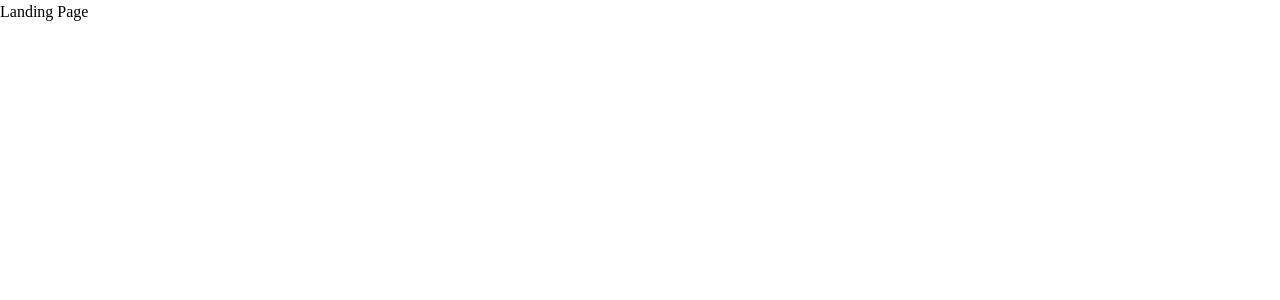
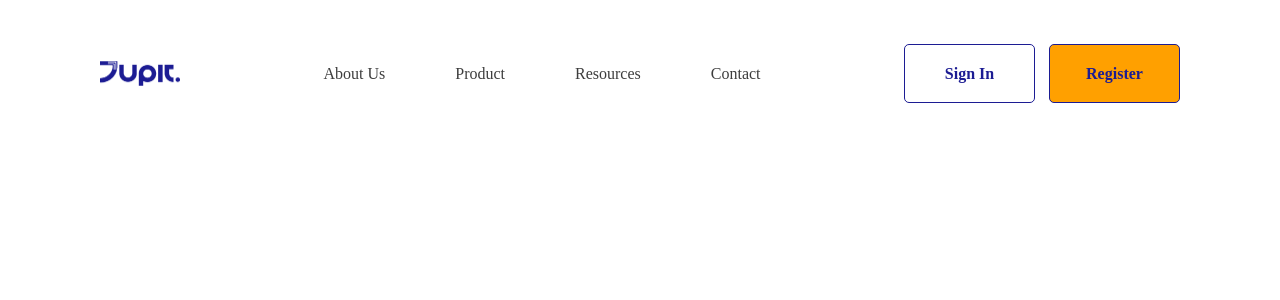
Before and after one commit to webDevTolu/jupit-technologies, a React (Create React App) app in the folder jupit-tech/: page / in a window 1280 px wide. Shown: the top 300 px of the page. Built offline with nearby package versions, Linux system fonts and the light colour scheme.

Commit message:
landing page nav

```diff
--- /dev/null
+++ b/jupit-tech/src/components/LandingPage/Hero.tsx
@@ -0,0 +1,11 @@
+import Nav from "./Nav";
+
+const Hero = () => {
+  return (
+    <div className="w-screen bg-white px-4 pt-4 lg:pt-11 lg:px-[100px]">
+      <Nav />
+    </div>
+  );
+};
+
+export default Hero;
--- /dev/null
+++ b/jupit-tech/src/components/LandingPage/Nav.tsx
@@ -0,0 +1,72 @@
+import { useState } from "react";
+import { Link } from "react-router-dom";
+import jupitLogo from "../../assets/images/jupit-logo.png";
+import SideBar from "./SideBar";
+import NavLink from "./NavLink";
+
+const Nav = () => {
+  const [isOPen, setIsOPen] = useState<boolean>(false);
+
+  return (
+    <nav className="flex justify-between items-center">
+      {/* logo */}
+      <Link to="/" className="w-20 h-[50]">
+        <img
+          src={jupitLogo}
+          alt="Jupit Logo"
+          className="w-full h-auto object-center object-contain"
+        />
+      </Link>
+
+      <span
+        className="lg:hidden cursor-pointer"
+        onClick={() => {
+          setIsOPen(true);
+        }}
+      >
+        <svg
+          viewBox="0 0 20 20"
+          fill="currentColor"
+          className="w-6 h-6 md:w-10 md:h-10 cursor-pointer"
+        >
+          <path
+            fillRule="evenodd"
+            d="M2 4.75A.75.75 0 012.75 4h14.5a.75.75 0 010 1.5H2.75A.75.75 0 012 4.75zM2 10a.75.75 0 01.75-.75h14.5a.75.75 0 010 1.5H2.75A.75.75 0 012 10zm0 5.25a.75.75 0 01.75-.75h14.5a.75.75 0 010 1.5H2.75a.75.75 0 01-.75-.75z"
+            clipRule="evenodd"
+          />
+        </svg>
+      </span>
+      {isOPen && (
+        <SideBar
+          onClose={() => {
+            setIsOPen(false);
+          }}
+        />
+      )}
+      {/* navLinks */}
+      <ul className="hidden lg:flex gap-x-[70px]">
+        <NavLink color="text-navLink" to="/" title="About Us" />
+        <NavLink color="text-navLink" to="/" title="Product" />
+        <NavLink color="text-navLink" to="/" title="Resources" />
+        <NavLink color="text-navLink" to="/" title="Contact" />
+      </ul>
+      {/* buttons */}
+      <div className="hidden lg:flex gap-x-[14px]">
+        <button
+          type="button"
+          className="text-jupitBlue border rounded-[5px] w-[131px] h-[59px] flex items-center justify-center border-jupitBlue text-base font-bold"
+        >
+          Sign In
+        </button>
+        <button
+          type="button"
+          className="text-jupitBlue border rounded-[5px] w-[131px] h-[59px] flex items-center justify-center border-jupitBlue text-base font-bold bg-jupit-sec"
+        >
+          Register
+        </button>
+      </div>
+    </nav>
+  );
+};
+
+export default Nav;
--- /dev/null
+++ b/jupit-tech/src/components/LandingPage/NavLink.tsx
@@ -0,0 +1,20 @@
+import { Link } from "react-router-dom";
+
+interface NavLinkProps {
+  to: string;
+  title: string;
+  color: string;
+}
+
+const NavLink = ({ to, title, color }: NavLinkProps) => {
+  const style = `${color} text-base leading-[20px]`;
+  return (
+    <li>
+      <Link to={to} className={style}>
+        {title}
+      </Link>
+    </li>
+  );
+};
+
+export default NavLink;
--- /dev/null
+++ b/jupit-tech/src/components/LandingPage/SideBar.tsx
@@ -0,0 +1,46 @@
+import NavLink from "./NavLink";
+
+interface SideBarProps {
+  onClose: () => void;
+}
+
+const SideBar = ({ onClose }: SideBarProps) => {
+  return (
+    <div className="absolute top-0 right-0 w-3/4 md:w-1/2 h-screen bg-jupitBlue flex flex-col justify-between p-4 py-6">
+      {/* close icon */}
+      <span onClick={onClose} className="flex justify-end text-white">
+        <svg
+          viewBox="0 0 20 20"
+          fill="currentColor"
+          className="w-6 h-6 md:w-10 md:h-10"
+        >
+          <path d="M6.28 5.22a.75.75 0 00-1.06 1.06L8.94 10l-3.72 3.72a.75.75 0 101.06 1.06L10 11.06l3.72 3.72a.75.75 0 101.06-1.06L11.06 10l3.72-3.72a.75.75 0 00-1.06-1.06L10 8.94 6.28 5.22z" />
+        </svg>
+      </span>
+      {/* nav links */}
+      <ul className="lg:hidden flex flex-col items-center gap-y-12 text-white mt-12 text-lg">
+        <NavLink color="text-white" to="/" title="About Us" />
+        <NavLink color="text-white" to="/" title="Product" />
+        <NavLink color="text-white" to="/" title="Resources" />
+        <NavLink color="text-white" to="/" title="Contact" />
+      </ul>
+      {/* buttons */}
+      <div className="lg:hidden flex flex-col gap-y-[14px] items-center">
+        <button
+          type="button"
+          className="text-white border rounded-[5px] w-3/4 h-[59px] flex items-center justify-center border-white text-base font-bold"
+        >
+          Sign In
+        </button>
+        <button
+          type="button"
+          className="text-jupitBlue border rounded-[5px] w-3/4 h-[59px] flex items-center justify-center border-jupitBlue text-base font-bold bg-jupit-sec"
+        >
+          Register
+        </button>
+      </div>
+    </div>
+  );
+};
+
+export default SideBar;
--- /dev/null
+++ b/jupit-tech/src/components/LandingPage/index.tsx
@@ -0,0 +1,11 @@
+import Hero from "./Hero";
+
+const LandingPageComponent = () => {
+  return (
+    <div>
+      <Hero />
+    </div>
+  );
+};
+
+export default LandingPageComponent;
--- a/jupit-tech/src/pages/LandingPage.tsx
+++ b/jupit-tech/src/pages/LandingPage.tsx
@@ -1,9 +1,7 @@
+import LandingPageComponent from "../components/LandingPage";
+
 const LandingPage = () => {
-  return (
-    <div>
-      <h1>Landing Page</h1>
-    </div>
-  );
+  return <LandingPageComponent />;
 };
 
 export default LandingPage;
--- a/jupit-tech/tailwind.config.js
+++ b/jupit-tech/tailwind.config.js
@@ -7,6 +7,7 @@ module.exports = {
       xs: "12px",
       sm: "14px",
       lg: "18px",
+      base: "16px",
     },
     fontFamily: {
       pop: ["Poppins"],
@@ -31,6 +32,10 @@ module.exports = {
         repeat: "FFA000",
         success: "#219653",
         error: "#CF5050",
+        navLink: "#3D3D3D",
+        jupit: {
+          sec: "#FFA000",
+        },
         primary: {
           100: "#1E194E",
           80: "#0B0B3B",
```
Also changed, not shown: jupit-tech/src/assets/images/jupit-logo.png (added).
